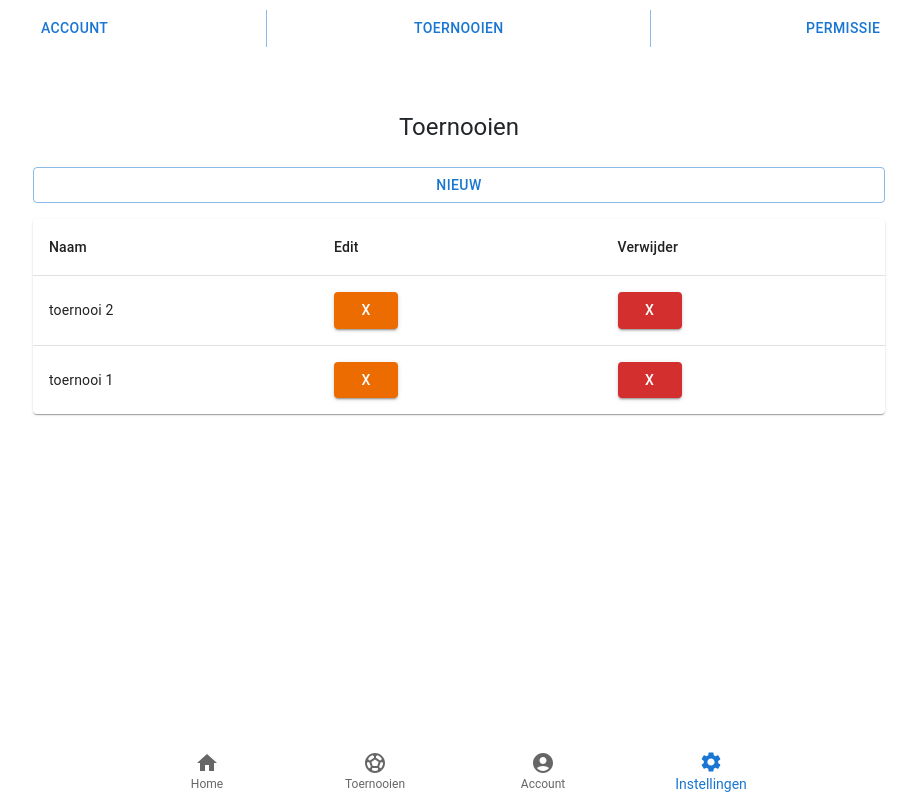
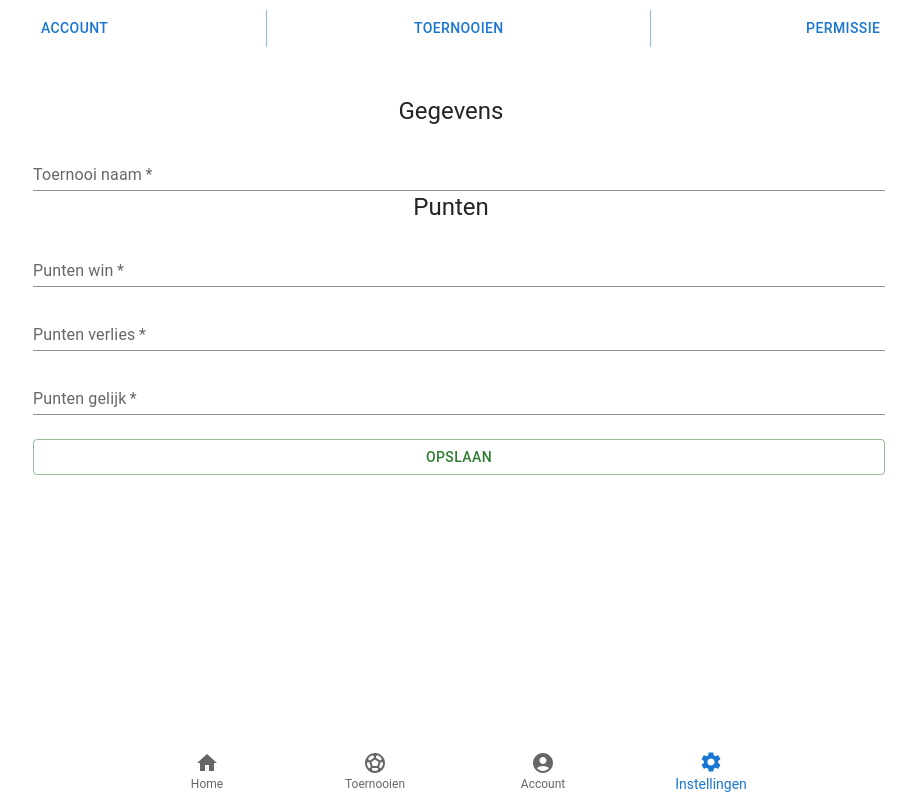
Before and after one commit to TimGrootscholten/Tournaments-Client, a React (Create React App) app: page /settings/toernooien/add in a window 1280 px wide. Shown: the whole page, without its empty margins (181-1098 px from the left). Built offline with nearby package versions, Linux system fonts and the light colour scheme.

Commit message:
toernooi settings

```diff
--- a/src/App.tsx
+++ b/src/App.tsx
@@ -49,16 +49,31 @@ const App = () => {
                   </>
                 }
               />
+              <Route path="toernooien">
                 <Route
-                path="toernooien"
+                  index
                   element={
                     <>
                       <Settings /> <Toernooien />
                     </>
                   }
-              >
-                <Route path="add" element={<ToernooiAdd />} />
-                <Route path="view:id" element={<ToernooiEdit />} />
+                />
+                <Route
+                  path="add"
+                  element={
+                    <>
+                      <Settings /> <ToernooiAdd />
+                    </>
+                  }
+                />
+                <Route
+                  path="edit/:id"
+                  element={
+                    <>
+                      <Settings /> <ToernooiEdit />
+                    </>
+                  }
+                />
               </Route>
             </Route>
           </Route>
--- a/src/Pages/Settings/Permissie.tsx
+++ b/src/Pages/Settings/Permissie.tsx
@@ -12,6 +12,7 @@ import {
   DialogTitle,
 } from "@mui/material";
 import { DataGrid, GridColDef } from "@mui/x-data-grid";
+import { Search } from "@mui/icons-material";
 
 const Permissie = () => {
   const [canSave, setCanSave] = useState(false);
@@ -62,7 +63,7 @@ const Permissie = () => {
           />
 
           <Button type="submit" fullWidth variant="contained" sx={{ mt: 3, mb: 2 }}>
-            Zoeken
+            Zoeken <Search />
           </Button>
         </Box>
         <Box component="form" onSubmit={handleSubmitGebruikerPermissie} style={{ height: 400 }}>
--- a/src/Pages/Settings/ToernooiAdd.tsx
+++ b/src/Pages/Settings/ToernooiAdd.tsx
@@ -1,7 +1,73 @@
-import React from "react";
+import React, { useState } from "react";
+import { Button, TextField, Grid, Box, Typography, Container } from "@mui/material";
 
 const ToernooiAdd = () => {
-  return <div>ToernooiAdd</div>;
+  return (
+    <Container component="main" maxWidth="md">
+      <Box
+        sx={{
+          marginTop: 8,
+        }}
+      >
+        <Grid container spacing={2}>
+          <Typography component="h1" variant="h5" className="text-center w-100">
+            Gegevens
+          </Typography>
+          <Grid item xs={12}>
+            <TextField
+              required
+              fullWidth
+              id="toernooinaam"
+              label="Toernooi naam"
+              name="username"
+              autoComplete="username"
+              variant="standard"
+            />
+          </Grid>
+          <Typography component="h1" variant="h5" className="text-center w-100">
+            Punten
+          </Typography>
+
+          <Grid item xs={12}>
+            <TextField
+              required
+              variant="standard"
+              fullWidth
+              name="punten win"
+              label="Punten win"
+              type="number"
+              id="puntenwin"
+            />
+          </Grid>
+          <Grid item xs={12}>
+            <TextField
+              required
+              variant="standard"
+              fullWidth
+              name="punten verlies"
+              label="Punten verlies"
+              type="number"
+              id="puntenverlies"
+            />
+          </Grid>
+          <Grid item xs={12}>
+            <TextField
+              required
+              variant="standard"
+              fullWidth
+              name="punten gelijk"
+              label="Punten gelijk"
+              type="number"
+              id="puntengelijk"
+            />
+          </Grid>
+        </Grid>
+        <Button type="submit" fullWidth variant="outlined" color="success" sx={{ mt: 3, mb: 2 }}>
+          Opslaan
+        </Button>
+      </Box>
+    </Container>
+  );
 };
 
 export default ToernooiAdd;
--- a/src/Pages/Settings/ToernooiEdit.tsx
+++ b/src/Pages/Settings/ToernooiEdit.tsx
@@ -1,7 +1,73 @@
-import React from "react";
+import React, { useState } from "react";
+import { Button, TextField, Grid, Box, Typography, Container } from "@mui/material";
 
 const ToernooiEdit = () => {
-  return <div>ToernooiEdit</div>;
+  return (
+    <Container component="main" maxWidth="md">
+      <Box
+        sx={{
+          marginTop: 8,
+        }}
+      >
+        <Grid container spacing={2}>
+          <Typography component="h1" variant="h5" className="text-center w-100">
+            Gegevens
+          </Typography>
+          <Grid item xs={12}>
+            <TextField
+              required
+              fullWidth
+              id="toernooinaam"
+              label="Toernooi naam"
+              name="username"
+              autoComplete="username"
+              variant="standard"
+            />
+          </Grid>
+          <Typography component="h1" variant="h5" className="text-center w-100">
+            Punten
+          </Typography>
+
+          <Grid item xs={12}>
+            <TextField
+              required
+              variant="standard"
+              fullWidth
+              name="punten win"
+              label="Punten win"
+              type="number"
+              id="puntenwin"
+            />
+          </Grid>
+          <Grid item xs={12}>
+            <TextField
+              required
+              variant="standard"
+              fullWidth
+              name="punten verlies"
+              label="Punten verlies"
+              type="number"
+              id="puntenverlies"
+            />
+          </Grid>
+          <Grid item xs={12}>
+            <TextField
+              required
+              variant="standard"
+              fullWidth
+              name="punten gelijk"
+              label="Punten gelijk"
+              type="number"
+              id="puntengelijk"
+            />
+          </Grid>
+        </Grid>
+        <Button type="submit" fullWidth variant="outlined" color="success" sx={{ mt: 3, mb: 2 }}>
+          Opslaan
+        </Button>
+      </Box>
+    </Container>
+  );
 };
 
 export default ToernooiEdit;
--- a/src/Pages/Settings/Toernooien.tsx
+++ b/src/Pages/Settings/Toernooien.tsx
@@ -13,10 +13,13 @@ import {
   Paper,
   Dialog,
   DialogActions,
+  DialogContentText,
   DialogContent,
-  DialogContentText,
   DialogTitle,
 } from "@mui/material";
+import { DeleteOutline, Edit } from "@mui/icons-material";
+
+import { Link } from "react-router-dom";
 
 const Toernooien = () => {
   const [verwijderDialog, setVerwijderDialog] = useState(false);
@@ -43,7 +46,7 @@ const Toernooien = () => {
         <Typography component="h1" variant="h5">
           Toernooien
         </Typography>
-        <Button fullWidth variant="outlined" sx={{ mt: 3, mb: 2 }}>
+        <Button fullWidth variant="outlined" sx={{ mt: 3, mb: 2 }} component={Link} to="add">
           Nieuw
         </Button>
         <TableContainer component={Paper}>
@@ -62,8 +65,13 @@ const Toernooien = () => {
                     {row.naam}
                   </TableCell>
                   <TableCell>
-                    <Button variant="contained" color="warning">
-                      X
+                    <Button
+                      variant="contained"
+                      color="warning"
+                      component={Link}
+                      to={`edit/${row.id}`}
+                    >
+                      <Edit />
                     </Button>
                   </TableCell>
                   <TableCell>
@@ -72,7 +80,7 @@ const Toernooien = () => {
                       variant="contained"
                       onClick={() => deleteToernooi(row.id)}
                     >
-                      X
+                      <DeleteOutline />
                     </Button>
                   </TableCell>
                 </TableRow>
@@ -82,15 +90,12 @@ const Toernooien = () => {
         </TableContainer>
       </Box>
       <Dialog open={verwijderDialog} keepMounted onClose={() => setVerwijderDialog(false)}>
-        <DialogTitle>Weet u het zeker?</DialogTitle>
-        <DialogContent>
-          {/* <DialogContentText id="alert-dialog-slide-description"></DialogContentText> */}
-        </DialogContent>
+        <DialogTitle>Weet u het zeker dat u toernooi 2 wilt verwijderen?</DialogTitle>
         <DialogActions>
+          <Button onClick={() => setVerwijderDialog(false)}>Annuleren</Button>
           <Button onClick={() => setVerwijderDialog(false)} color="error">
-            Annuleren
+            Verwijderen
           </Button>
-          <Button onClick={() => setVerwijderDialog(false)}>Verwijderen</Button>
         </DialogActions>
       </Dialog>
     </Container>
```
Lines whose indentation alone changed are shown as unchanged.
